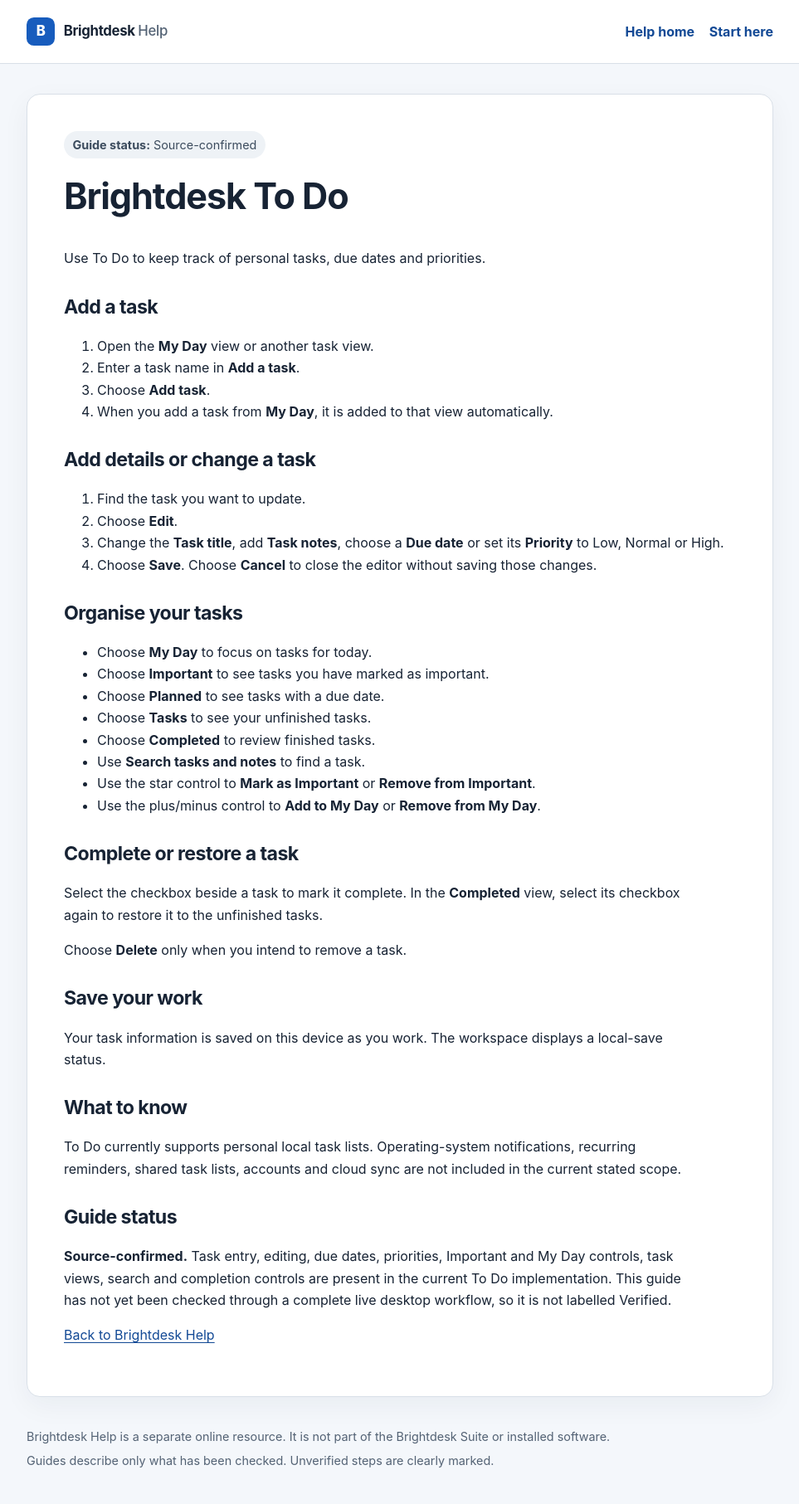
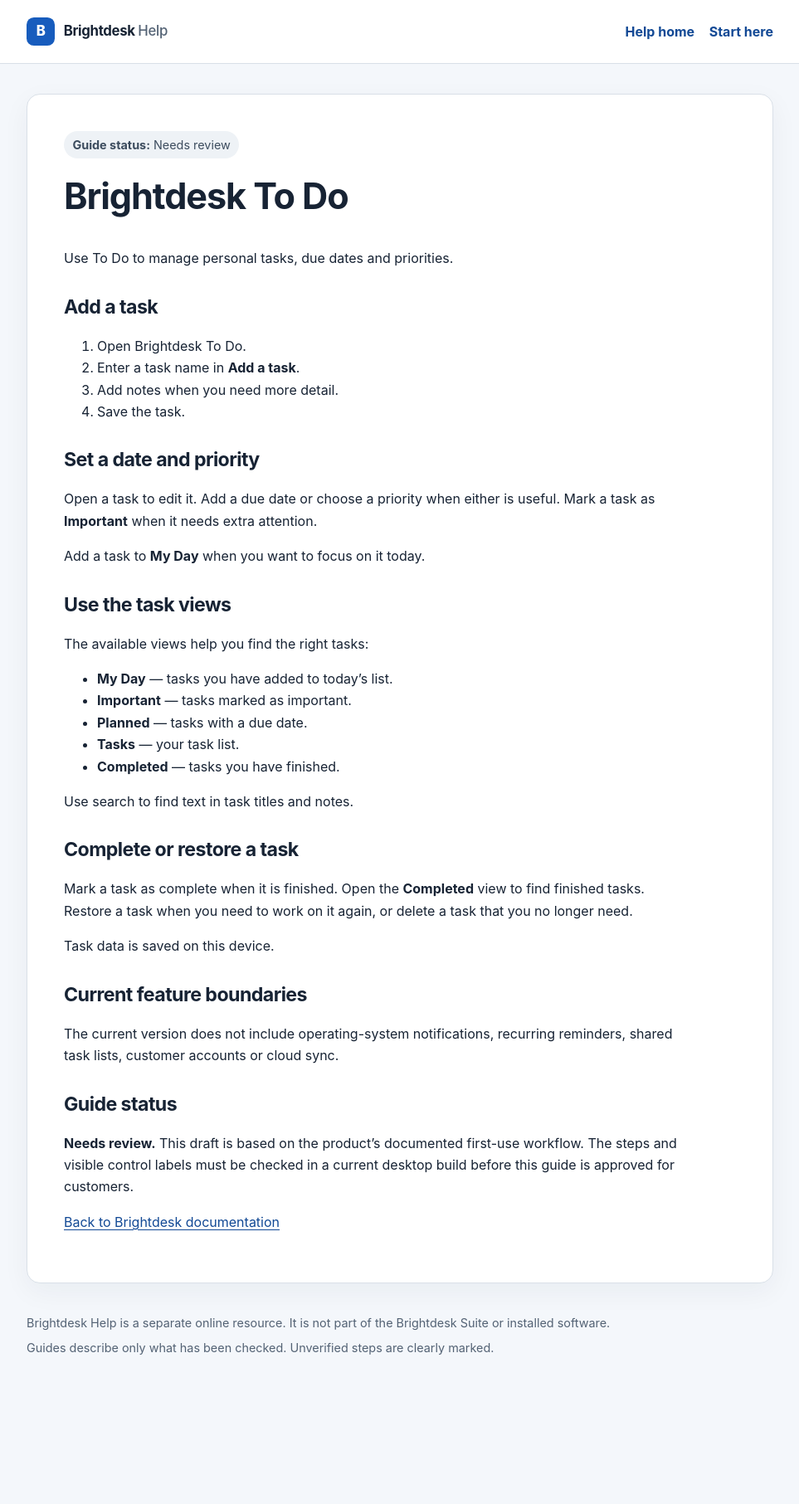
Before and after one commit to conz20/Brightdesk-Wiki, a Jekyll site: the page built from docs/products/to-do.md, in a window 1280 px wide. Shown: the whole page at 83% size, without its empty margins (158-1121 px from the left). Built offline with Jekyll 4.4.1, drawn with Linux system fonts in a browser that asks for light colours; after the commit the page ends 1676 px from its top, so only the background shows below that.

Commit message:
docs(wiki): add reviewed-scope to-do getting-started draft

```diff
--- a/docs/products/to-do.md
+++ b/docs/products/to-do.md
@@ -1,56 +1,52 @@
 ---
 layout: default
 title: Brightdesk To Do
-description: Add tasks, set priorities and organise your day with Brightdesk To Do.
-status: Source-confirmed
+description: A practical starting guide for adding, organising and completing tasks in Brightdesk To Do.
+status: Needs review
 permalink: /products/to-do.html
 ---
 
 # Brightdesk To Do
 
-Use To Do to keep track of personal tasks, due dates and priorities.
+Use To Do to manage personal tasks, due dates and priorities.
 
 ## Add a task
 
-1. Open the **My Day** view or another task view.
+1. Open Brightdesk To Do.
 2. Enter a task name in **Add a task**.
-3. Choose **Add task**.
-4. When you add a task from **My Day**, it is added to that view automatically.
+3. Add notes when you need more detail.
+4. Save the task.
 
-## Add details or change a task
+## Set a date and priority
 
-1. Find the task you want to update.
-2. Choose **Edit**.
-3. Change the **Task title**, add **Task notes**, choose a **Due date** or set its **Priority** to Low, Normal or High.
-4. Choose **Save**. Choose **Cancel** to close the editor without saving those changes.
+Open a task to edit it. Add a due date or choose a priority when either is useful. Mark a task as **Important** when it needs extra attention.
 
-## Organise your tasks
+Add a task to **My Day** when you want to focus on it today.
 
-- Choose **My Day** to focus on tasks for today.
-- Choose **Important** to see tasks you have marked as important.
-- Choose **Planned** to see tasks with a due date.
-- Choose **Tasks** to see your unfinished tasks.
-- Choose **Completed** to review finished tasks.
-- Use **Search tasks and notes** to find a task.
-- Use the star control to **Mark as Important** or **Remove from Important**.
-- Use the plus/minus control to **Add to My Day** or **Remove from My Day**.
+## Use the task views
+
+The available views help you find the right tasks:
+
+- **My Day** — tasks you have added to today's list.
+- **Important** — tasks marked as important.
+- **Planned** — tasks with a due date.
+- **Tasks** — your task list.
+- **Completed** — tasks you have finished.
+
+Use search to find text in task titles and notes.
 
 ## Complete or restore a task
 
-Select the checkbox beside a task to mark it complete. In the **Completed** view, select its checkbox again to restore it to the unfinished tasks.
+Mark a task as complete when it is finished. Open the **Completed** view to find finished tasks. Restore a task when you need to work on it again, or delete a task that you no longer need.
 
-Choose **Delete** only when you intend to remove a task.
+Task data is saved on this device.
 
-## Save your work
+## Current feature boundaries
 
-Your task information is saved on this device as you work. The workspace displays a local-save status.
-
-## What to know
-
-To Do currently supports personal local task lists. Operating-system notifications, recurring reminders, shared task lists, accounts and cloud sync are not included in the current stated scope.
+The current version does not include operating-system notifications, recurring reminders, shared task lists, customer accounts or cloud sync.
 
 ## Guide status
 
-**Source-confirmed.** Task entry, editing, due dates, priorities, Important and My Day controls, task views, search and completion controls are present in the current To Do implementation. This guide has not yet been checked through a complete live desktop workflow, so it is not labelled Verified.
+**Needs review.** This draft is based on the product's documented first-use workflow. The steps and visible control labels must be checked in a current desktop build before this guide is approved for customers.
 
-[Back to Brightdesk Help](../index.html)
+[Back to Brightdesk documentation](../index.md)
```
